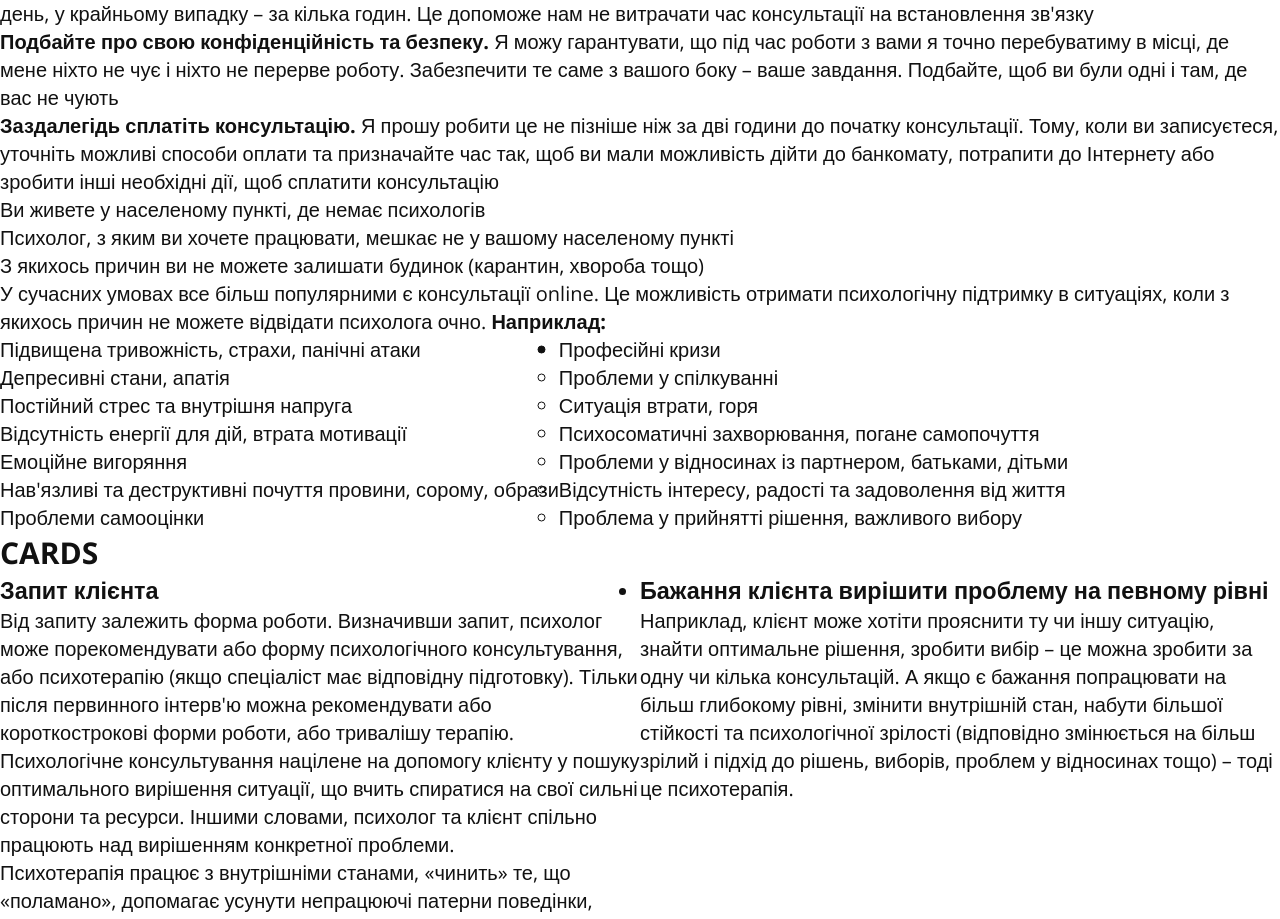
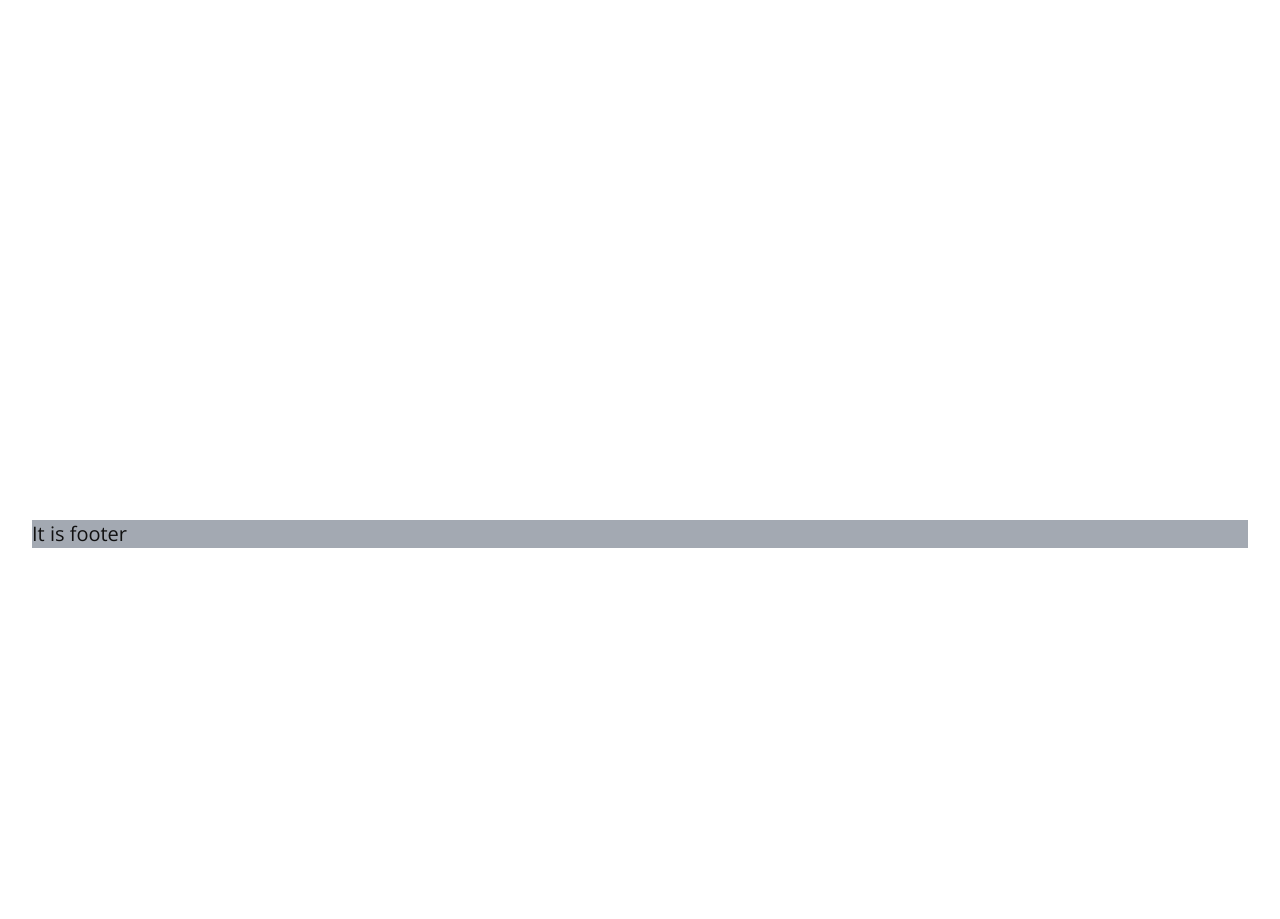
Before and after one commit to SoftRyzen-internship/psychologist, a Next.js app: page /consultations in a window 1280 px wide. Shown: the part 252-1171 px from the top of the page. After the commit the page ends 800 px from the top, so only its background shows below. Built offline with nearby package versions, Linux system fonts and the light colour scheme.

Commit message:
structure change

```diff
--- a/src/layout/Layout/Layout.jsx
+++ b/src/layout/Layout/Layout.jsx
@@ -5,9 +5,10 @@ export const Layout = ({ children, className }) => {
   return (
     <div className={className}>
       <Header />
-      <BackToTopButton />
-      {children}
-
+      <main className="main">
+        {children}
+        <BackToTopButton />
+      </main>
       <Footer />
     </div>
   );
--- a/src/pages/consultations.js
+++ b/src/pages/consultations.js
@@ -1,9 +1,8 @@
 import Head from 'next/head';
-import ReactMarkdown from 'react-markdown';
 import { getData } from '@/lib/getData';
 import { folderPaths } from '@/utils/folderPaths';
 
-const ConsultationsPage = ({ individual, online, requirements, factors }) => {
+const ConsultationsPage = () => {
   return (
     <>
       <Head>
@@ -11,34 +10,6 @@ const ConsultationsPage = ({ individual, online, requirements, factors }) => {
 
         <meta name="viewport" content="width=device-width, initial-scale=1" />
       </Head>
-
-      <div>
-        <ReactMarkdown>{requirements.description}</ReactMarkdown>
-        <ReactMarkdown>{online.list}</ReactMarkdown>
-        <ReactMarkdown>{online.description}</ReactMarkdown>
-
-        <ul style={{ display: 'flex' }}>
-          {individual.list.map(({ id, content }) => {
-            return (
-              <li key={id}>
-                <ReactMarkdown>{content}</ReactMarkdown>
-              </li>
-            );
-          })}
-        </ul>
-
-        <h2>CARDS</h2>
-        <ul style={{ display: 'grid', gridTemplateColumns: '1fr 1fr' }}>
-          {factors.cards.map(({ title, content }, index) => (
-            <li key={index}>
-              <h3>{title}</h3>
-              <span>
-                <ReactMarkdown>{content}</ReactMarkdown>
-              </span>
-            </li>
-          ))}
-        </ul>
-      </div>
     </>
   );
 };
--- a/src/pages/see-far-cbt.js
+++ b/src/pages/see-far-cbt.js
@@ -11,10 +11,8 @@ const EducationPage = ({ method, program }) => {
         <meta name="viewport" content="width=device-width, initial-scale=1" />
       </Head>
 
-      <main className="main">
-        <EducationMethodView method={method} />
-        <EducationProgramView program={program} />
-      </main>
+      <EducationMethodView method={method} />
+      <EducationProgramView program={program} />
     </>
   );
 };
```
Also changed, not shown: src/pages/index.js (+4 -6 lines).
